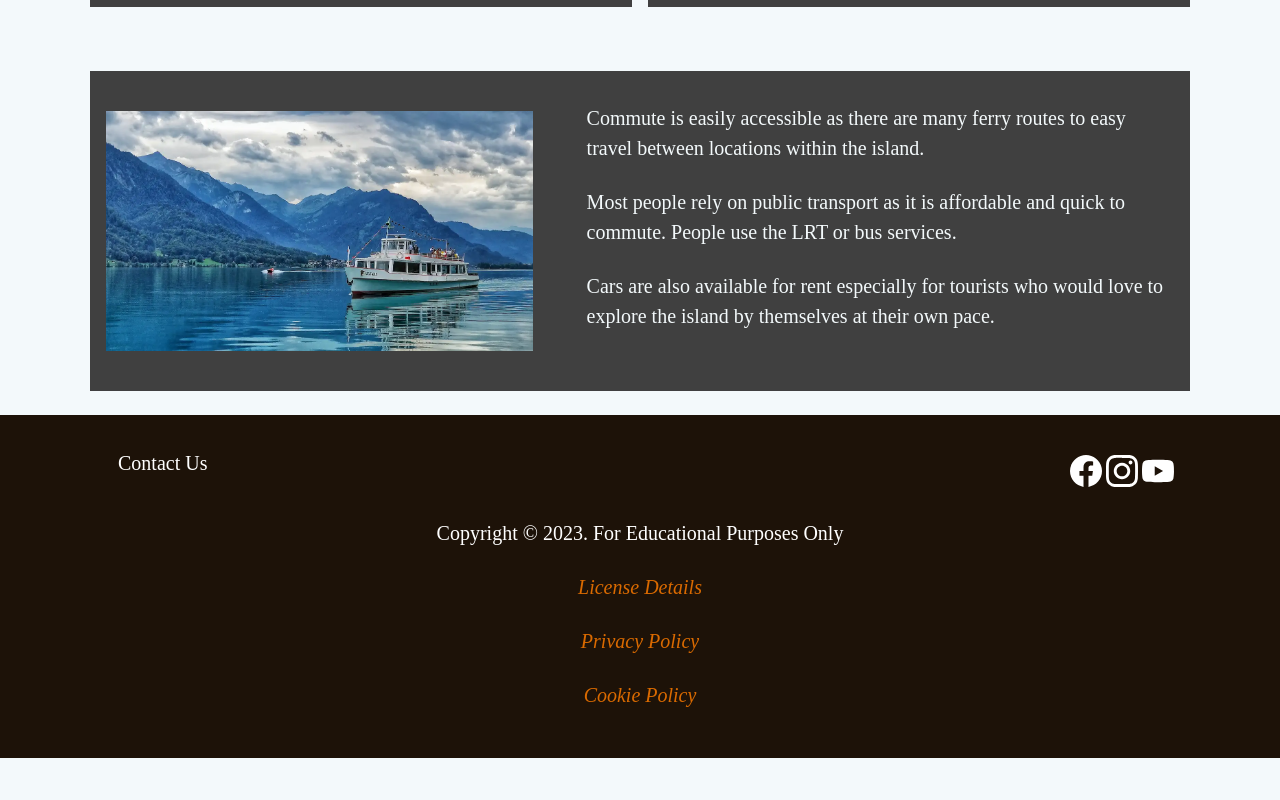
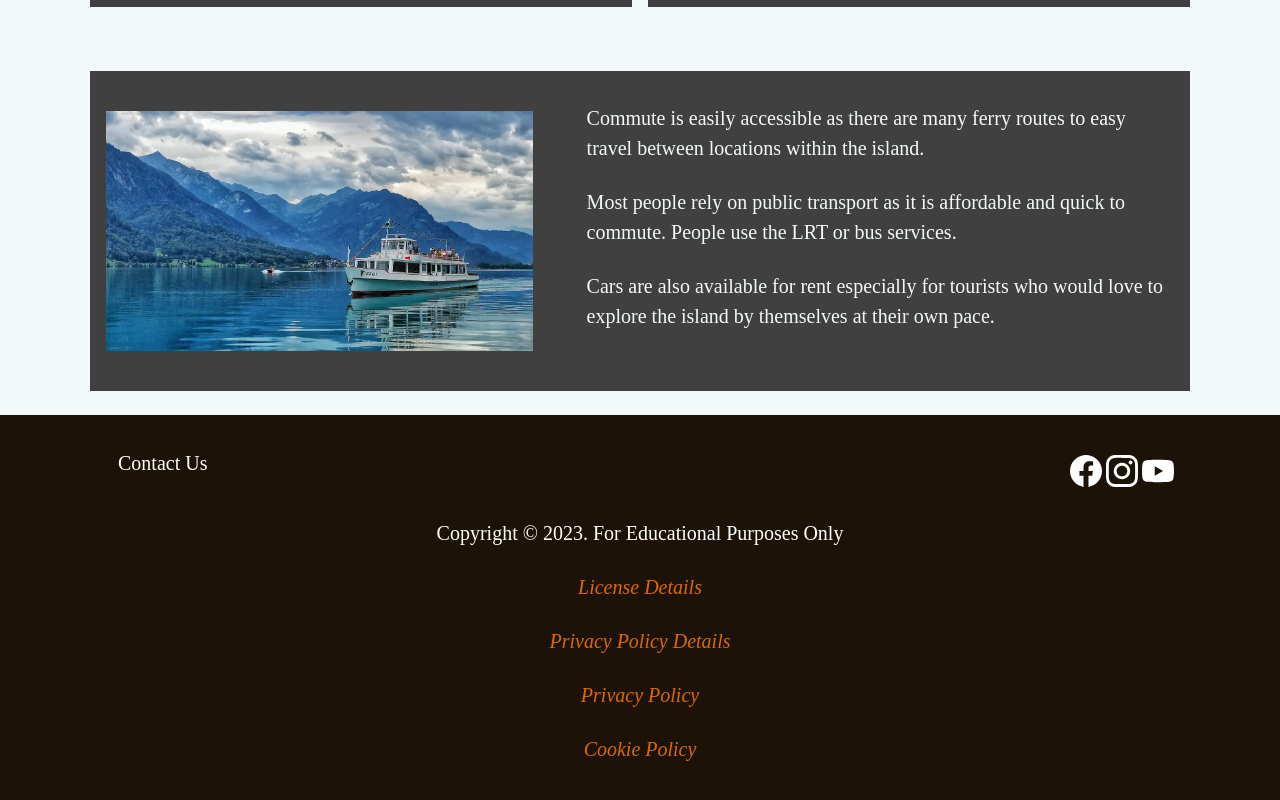
Before and after one commit to anandsheryl/idyllicvancouverisland, a plain HTML site: page index.html in a window 1280 px wide. Shown: the part 8171-8971 px from the top of the page. Before the commit the page ends 8929 px from the top, so only its background shows below. Drawn offline with Linux system fonts and the light colour scheme.

Commit message:
Website in Progress

```diff
--- a/index.html
+++ b/index.html
@@ -406,6 +406,7 @@
         <div class="disclaimer">
             <p>Copyright &copy; 2023. For Educational Purposes Only</p>
             <a href="license.txt">License Details</a>
+            <a href="privacy.txt">Privacy Policy Details</a>
             <a href="https://www.iubenda.com/privacy-policy/15602560"
                 class="iubenda-white iubenda-noiframe iubenda-embed iubenda-noiframe " title="Privacy Policy ">Privacy
                 Policy</a>
```
Also changed, not shown: privacy.txt (added).
